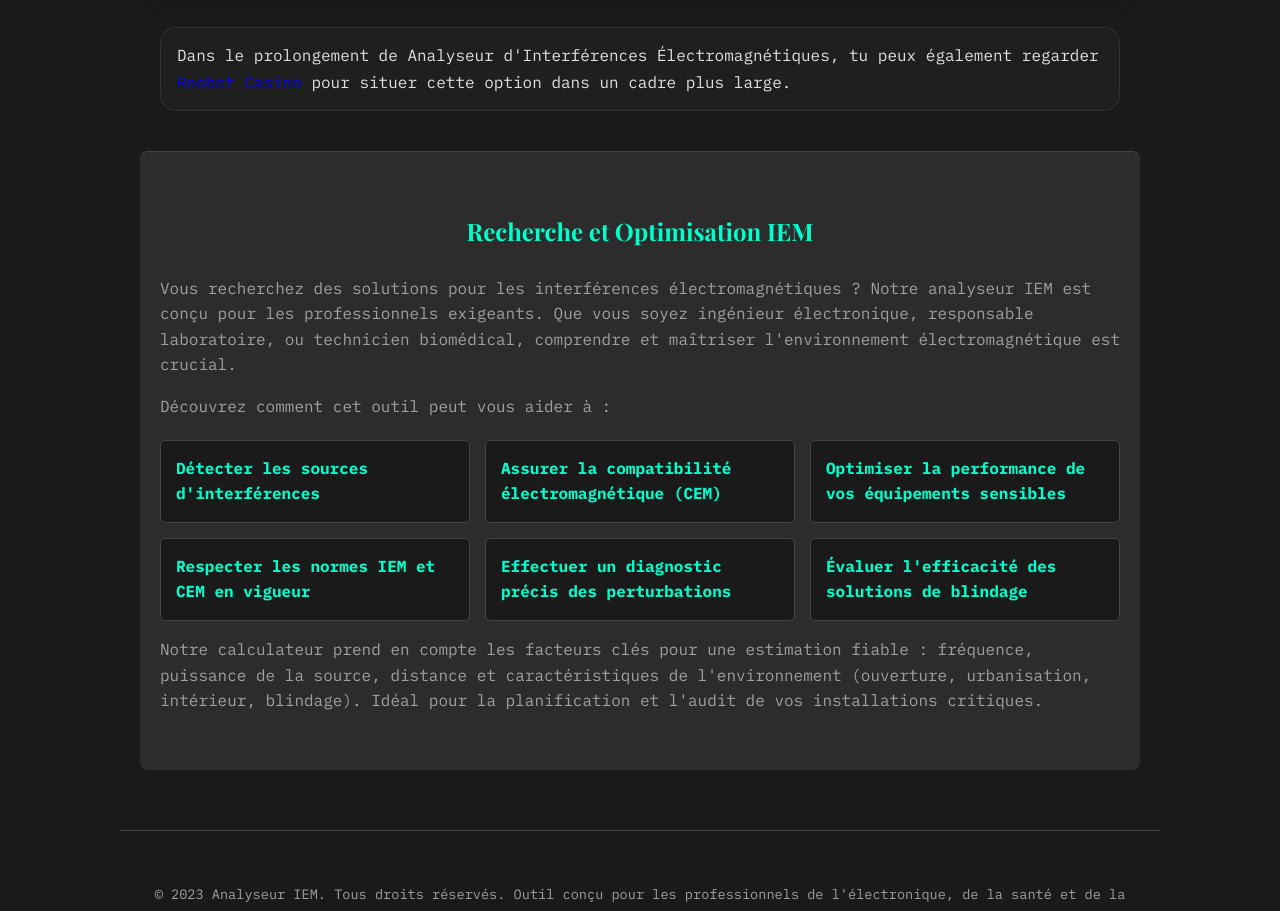
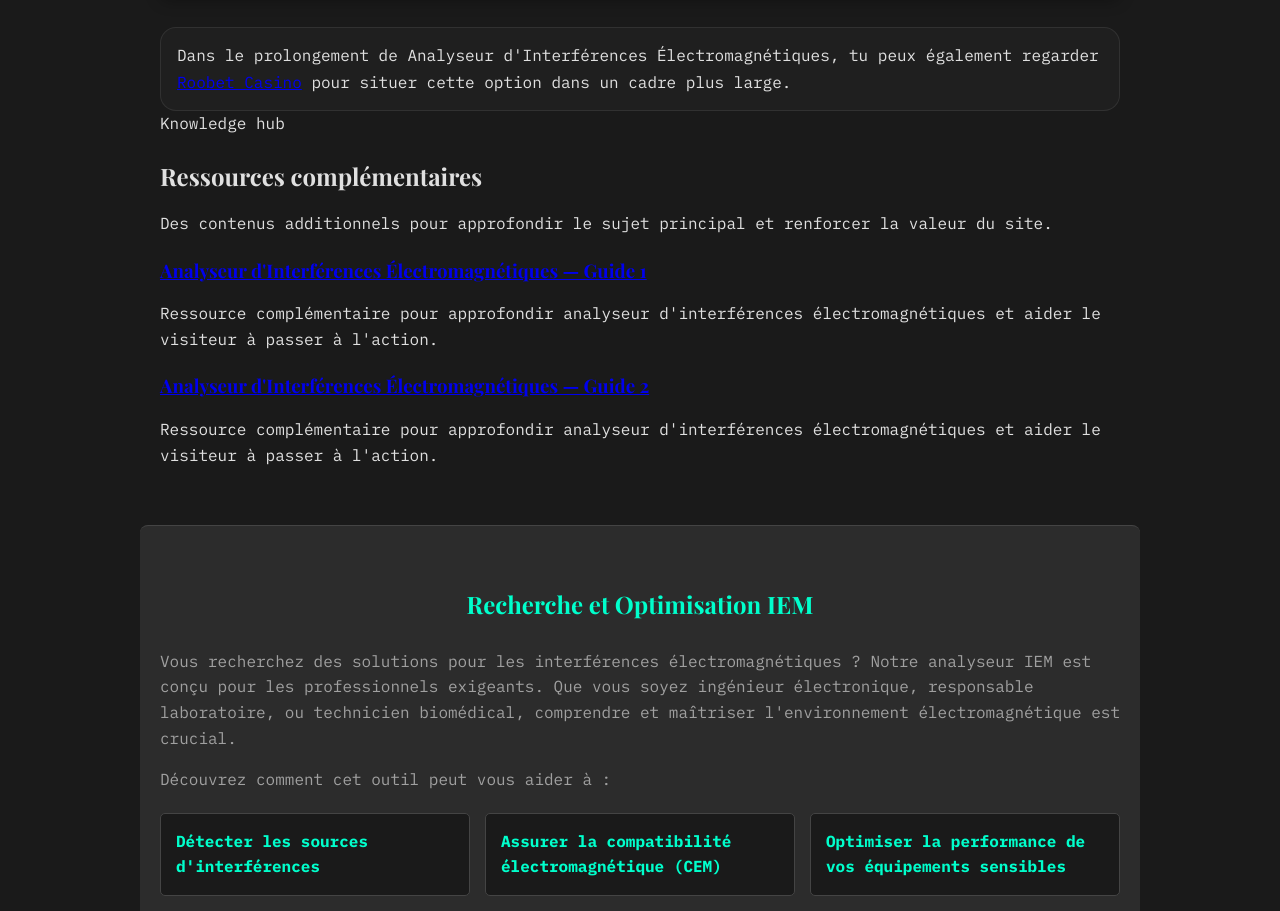
Before and after one commit to olivkovyi/analyseur-d-interferences-electromagnetiques-1, a plain HTML site: page index.html in a window 1280 px wide. Shown: the part 1783-2694 px from the top of the page. Drawn offline with nearby package versions, Linux system fonts and the light colour scheme.

Commit message:
Update index.html for analyseur-d-interferences-electromagnetiques-1

```diff
--- a/index.html
+++ b/index.html
@@ -210,7 +210,7 @@
     <meta property="og:type" content="website">
     <script type="application/ld+json">{"@context": "https://schema.org", "@type": "WebApplication", "name": "Analyseur d'Interférences Électromagnétiques", "description": "Évaluez le niveau d'interférences électromagnétiques dans votre environnement. Optimisez la performance des appareils sensibles, qu'ils soient électroniques, médicaux ou scientifiques. Une précision inégalée pour des mesures fiables.", "url": "https://analyseur-d-interferences-electromagnetiques-1.onrender.com", "applicationCategory": "UtilityApplication", "operatingSystem": "Web Browser"}</script>
 </head>
-<body data-site-slug="analyseur-d-interferences-electromagnetiques-1" data-runtime-mode="generic_calculator" data-site-slug="analyseur-d-interferences-electromagnetiques-1" data-runtime-mode="imported_static">
+<body data-site-slug="analyseur-d-interferences-electromagnetiques-1" data-runtime-mode="generic_calculator" data-site-slug="analyseur-d-interferences-electromagnetiques-1" data-runtime-mode="imported_static" data-site-slug="analyseur-d-interferences-electromagnetiques-1" data-runtime-mode="imported_static">
     <header>
         <div class="hero">
             <h1>Analyseur d'Interférences Électromagnétiques (IEM)</h1>
@@ -257,7 +257,18 @@
                 <li><strong>Recherche :</strong> Garantir l'intégrité des données expérimentales.</li>
             </ul>
         </section>
-    <section class="growth-anchor-block" data-growth-affiliate="anchor" style="margin:20px 0 0;padding:14px 16px;border:1px solid rgba(127,127,127,.18);border-radius:16px;background:rgba(127,127,127,.06)"><p class="growth-anchor-copy" style="margin:0;line-height:1.7">Dans le prolongement de Analyseur d'Interférences Électromagnétiques, tu peux également regarder <a href="https://roo-bet.casino/" rel="sponsored nofollow noopener noreferrer">Roobet Casino</a> pour situer cette option dans un cadre plus large.</p></section></main>
+    <section class="growth-anchor-block" data-growth-affiliate="anchor" style="margin:20px 0 0;padding:14px 16px;border:1px solid rgba(127,127,127,.18);border-radius:16px;background:rgba(127,127,127,.06)"><p class="growth-anchor-copy" style="margin:0;line-height:1.7">Dans le prolongement de Analyseur d'Interférences Électromagnétiques, tu peux également regarder <a href="https://roo-bet.casino/" rel="sponsored nofollow noopener noreferrer">Roobet Casino</a> pour situer cette option dans un cadre plus large.</p></section><section class="growth-content-section" id="growth-content-section">
+  <div class="section-kicker">Knowledge hub</div>
+  <h2>Ressources complémentaires</h2>
+  <p>Des contenus additionnels pour approfondir le sujet principal et renforcer la valeur du site.</p>
+  <div class="growth-content-grid"><article class="growth-content-card">
+  <h3><a href="insights/analyseur-d-interferences-electromagnetiques-guide-1.html">Analyseur d&#x27;Interférences Électromagnétiques — Guide 1</a></h3>
+  <p>Ressource complémentaire pour approfondir analyseur d&#x27;interférences électromagnétiques et aider le visiteur à passer à l&#x27;action.</p>
+</article><article class="growth-content-card">
+  <h3><a href="insights/analyseur-d-interferences-electromagnetiques-guide-2.html">Analyseur d&#x27;Interférences Électromagnétiques — Guide 2</a></h3>
+  <p>Ressource complémentaire pour approfondir analyseur d&#x27;interférences électromagnétiques et aider le visiteur à passer à l&#x27;action.</p>
+</article></div>
+</section></main>
 
     <div class="seo-section">
         <h2>Recherche et Optimisation IEM</h2>
```
